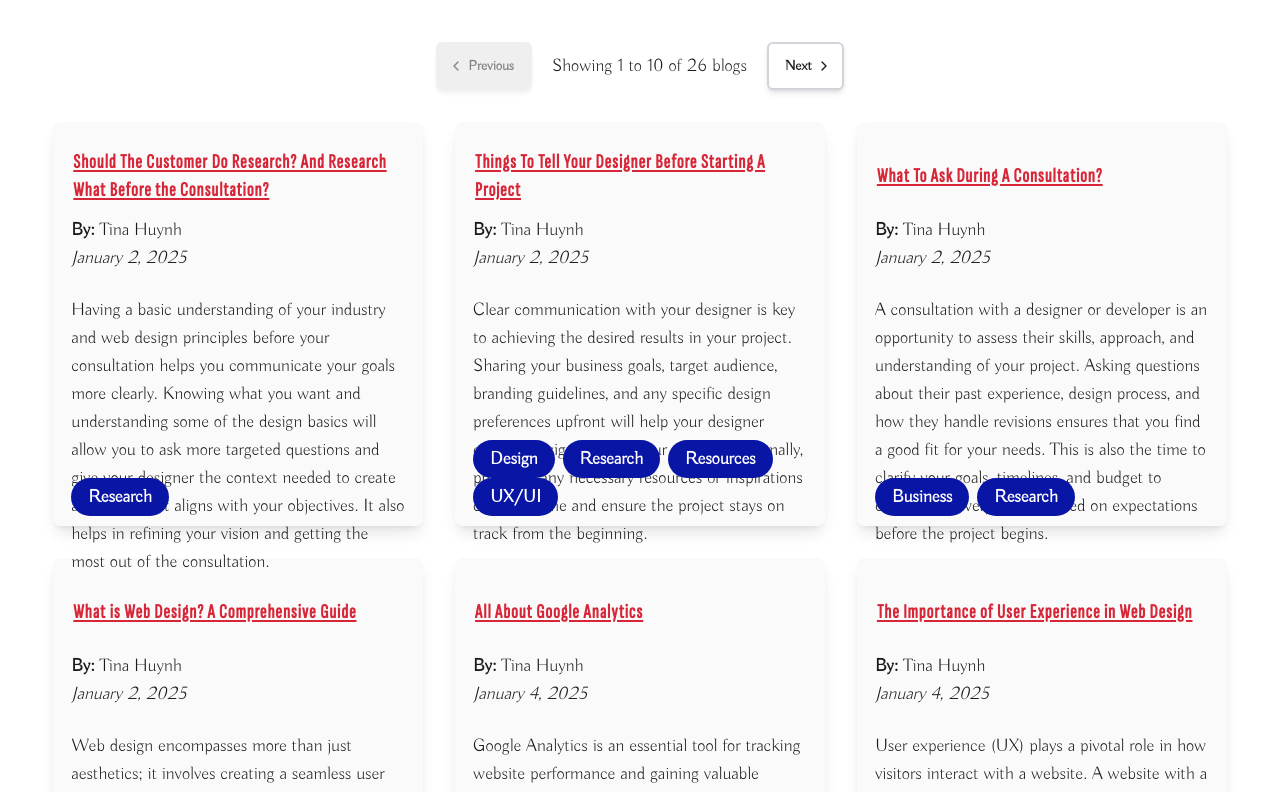
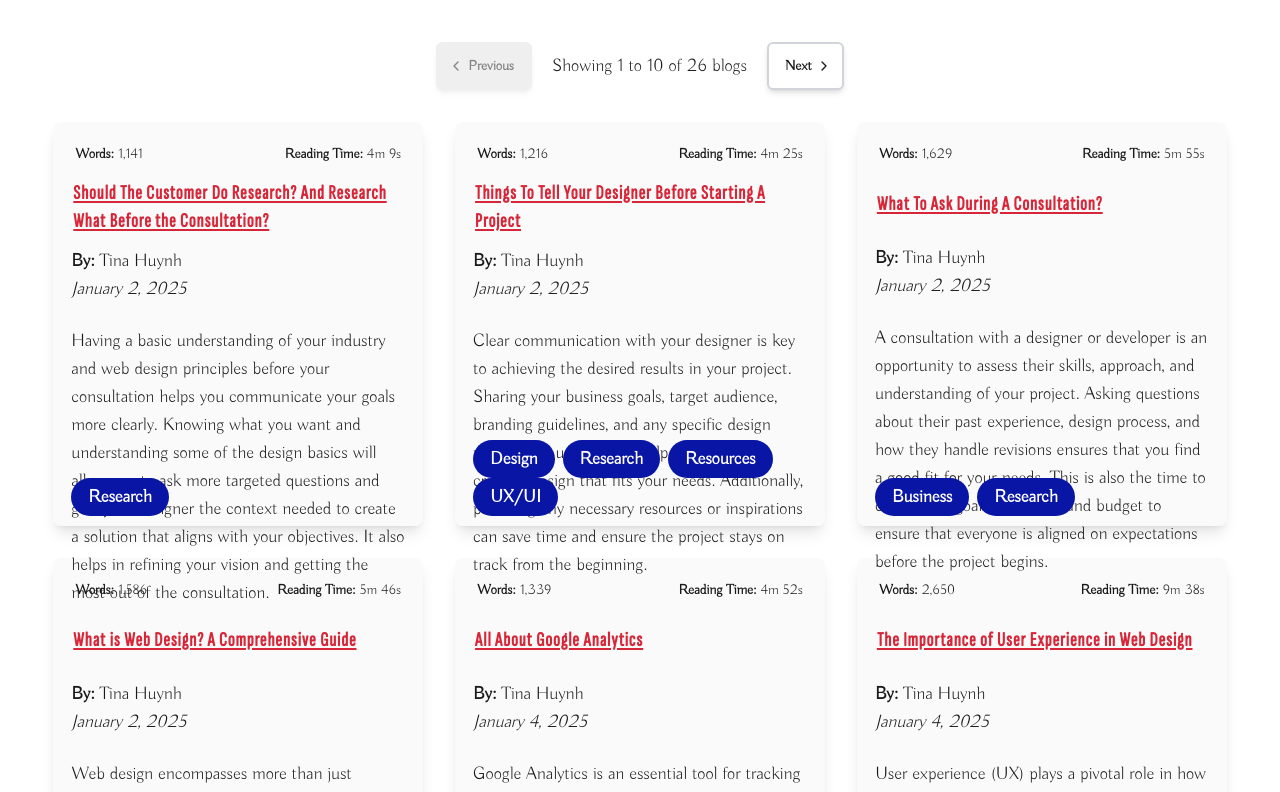
Before and after one commit to tmchuynh/phoenix-code-studio, a Next.js app: page /info/blogs in a window 1280 px wide. Shown: the part 800-1592 px from the top of the page. Built offline with nearby package versions, Linux system fonts and the light colour scheme.

Commit message:
include word count and reading time for blog articles

```diff
--- a/src/app/info/blogs/page.tsx
+++ b/src/app/info/blogs/page.tsx
@@ -25,7 +25,7 @@ import {
 } from "@/components/ui/pagination";
 import useBetweenLargeAndXL from "@/lib/onlyLargerScreens";
 import useSmallScreen from "@/lib/useSmallScreen";
-import { formatDate, setSlug } from "@/lib/utils";
+import { formatDate, formatNumber, setSlug } from "@/lib/utils";
 import { ChevronsUpDown } from "lucide-react";
 import { useRouter } from "next/navigation";
 import { FC, useEffect, useState, useCallback } from "react";
@@ -630,10 +630,22 @@ const BlogDisplayPage: FC = () => {
                 )}
                 <div className="px-4 pb-2 flex flex-col justify-between h-[20em] md:h-[25em] 2xl:h-[35em] relative">
                   <div>
+                    <div className="flex justify-between mx-1 pt-5">
+                      <p className="mt-0 text-xs md:text-sm lg:text-md">
+                        <strong className="text-foreground">Words:</strong>{" "}
+                        <span>{formatNumber(blog.wordCount)}</span>
+                      </p>
+                      <p className="mt-0 text-xs md:text-sm lg:text-md">
+                        <strong className="text-foreground">
+                          Reading Time:
+                        </strong>{" "}
+                        <span>{blog.time}</span>
+                      </p>
+                    </div>
                     <p>
                       <Button
                         variant="ghost"
-                        className="text-primary underline underline-offset-2 px-0 mt-5 mb-2 font-SofiaSans tracking-wider font-bold hover:bg-transparent hover:text-primary hover:no-underline text-wrap text-left text-md md:text-lg lg:text-xl 2xl:text-2xl"
+                        className="text-primary underline underline-offset-2 px-0 mb-2 font-SofiaSans tracking-wider font-bold hover:bg-transparent hover:text-primary hover:no-underline text-wrap text-left text-md md:text-lg lg:text-xl 2xl:text-2xl"
                         onClick={() => {
                           router.push(`/info/blogs/${setSlug(blog.title)}`);
                         }}
@@ -641,6 +653,8 @@ const BlogDisplayPage: FC = () => {
                         {blog.title}
                       </Button>
                     </p>
+
+                    <div>
                       <p className="mb-0 text-sm md:text-lg lg:text-lg">
                         <strong className="text-foreground">By:</strong>{" "}
                         {blog.author}
@@ -650,6 +664,7 @@ const BlogDisplayPage: FC = () => {
                           {blog.date}
                         </span>
                       </p>
+                    </div>
                     <p className="py-4">{blog.excerpt}</p>
                   </div>
 
--- a/src/lib/utils.ts
+++ b/src/lib/utils.ts
@@ -123,3 +123,7 @@ export function cssValue(value: number | string): string {
 
   return `${lengthWithunit.value}${lengthWithunit.unit}`;
 }
+
+export function formatNumber(value: number): string {
+  return value.toString().replace(/\B(?=(\d{3})+(?!\d))/g, ",");
+}
```
Lines whose indentation alone changed are shown as unchanged.
